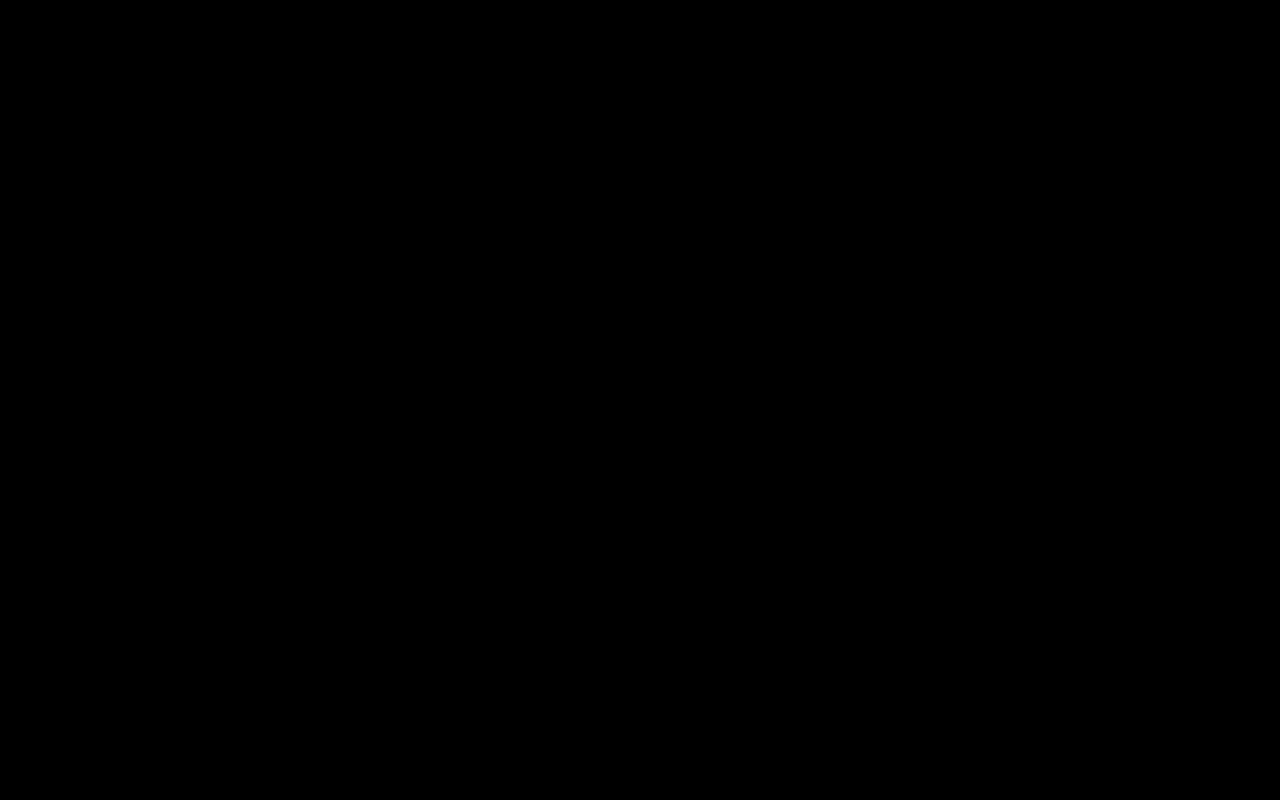
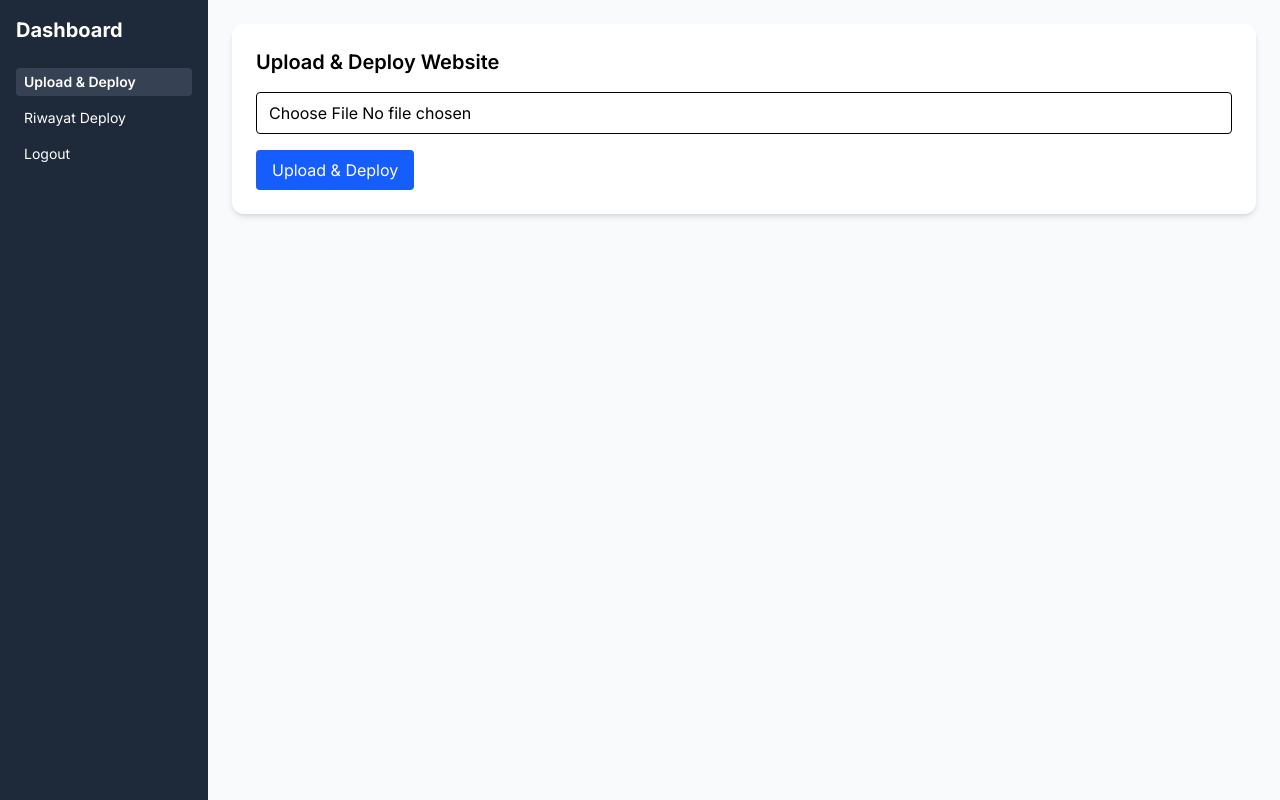
Before and after one commit to FATHURRAHMANARRIZKY/panel-hosting-frontend, a Next.js app: page / in a window 1280 px wide. Built offline with nearby package versions, Linux system fonts and the light colour scheme.

Commit message:
update security

```diff
--- /dev/null
+++ b/app/api/auth/logout/logout.ts
@@ -0,0 +1,17 @@
+export async function logout() {
+  try {
+    const res = await fetch("http://localhost:8080/auth/logout", {
+      method: "POST",
+      credentials: "include",
+    });
+
+    if (res.ok) {
+      // Hapus data lokal jika ada, misalnya auth context, localStorage, dll
+      window.location.href = "/login"; // Arahkan ke halaman login
+    } else {
+      console.error("Gagal logout");
+    }
+  } catch (err) {
+    console.error("Error saat logout:", err);
+  }
+}
--- a/app/dashboard/page.tsx
+++ /dev/null
@@ -1,47 +0,0 @@
-"use client"
-
-import { useState } from "react"
-import UploadForm from "./components/UploadForm"
-import DeployLogs from "./components/DeployLogs"
-import Link from "next/link"
-
-export default function DashboardPage() {
-  const [activePage, setActivePage] = useState<"upload" | "logs">("upload")
-
-  return (
-    <div className="flex h-screen">
-      {/* Sidebar */}
-      <div className="w-52 bg-gray-800 text-white p-4 space-y-4">
-        <h1 className="text-xl font-bold mb-6">Dashboard</h1>
-        <ul className="space-y-2 text-sm">
-          <li>
-            <button
-              onClick={() => setActivePage("upload")}
-              className={`block w-full text-left px-2 py-1 rounded ${
-                activePage === "upload" ? "bg-gray-700 font-semibold" : ""
-              }`}
-            >
-              Upload & Deploy
-            </button>
-          </li>
-          <li>
-            <button
-              onClick={() => setActivePage("logs")}
-              className={`block w-full text-left px-2 py-1 rounded ${
-                activePage === "logs" ? "bg-gray-700 font-semibold" : ""
-              }`}
-            >
-              Riwayat Deploy
-            </button>
-          </li>
-        </ul>
-      </div>
-
-      {/* Konten */}
-      <div className="flex-1 p-6 overflow-y-auto bg-gray-50">
-        {activePage === "upload" && <UploadForm />}
-        {activePage === "logs" && <DeployLogs />}
-      </div>
-    </div>
-  )
-}
--- a/app/login/page.tsx
+++ b/app/login/page.tsx
@@ -19,7 +19,7 @@ export default function LoginPage() {
 
     if (res.ok) {
       toast.success('Login sukses')
-      router.push('/dashboard')
+      router.push('/')
     } else {
       toast.error('Login gagal')
     }
--- a/app/page.tsx
+++ b/app/page.tsx
@@ -1,5 +1,55 @@
+"use client";
+
+import { useState } from "react";
+import UploadForm from "@/components/UploadForm";
+import DeployLogs from "@/components/DeployLogs";
+import { logout } from "./api/auth/logout/logout";
+
 export default function Home() {
+  const [activePage, setActivePage] = useState<"upload" | "logs">("upload");
+
   return (
-    <></>
+    <div className="flex h-screen">
+      {/* Sidebar */}
+      <div className="w-52 bg-gray-800 text-white p-4 space-y-4">
+        <h1 className="text-xl font-bold mb-6">Dashboard</h1>
+        <ul className="space-y-2 text-sm">
+          <li>
+            <button
+              onClick={() => setActivePage("upload")}
+              className={`block w-full text-left px-2 py-1 rounded ${
+                activePage === "upload" ? "bg-gray-700 font-semibold" : ""
+              }`}
+            >
+              Upload & Deploy
+            </button>
+          </li>
+          <li>
+            <button
+              onClick={() => setActivePage("logs")}
+              className={`block w-full text-left px-2 py-1 rounded ${
+                activePage === "logs" ? "bg-gray-700 font-semibold" : ""
+              }`}
+            >
+              Riwayat Deploy
+            </button>
+          </li>
+          <li>
+            <button
+              onClick={logout}
+              className="block w-full text-left px-2 py-1 rounded hover:bg-gray-700"
+            >
+              Logout
+            </button>
+          </li>
+        </ul>
+      </div>
+
+      {/* Konten */}
+      <div className="flex-1 p-6 overflow-y-auto bg-gray-50">
+        {activePage === "upload" && <UploadForm />}
+        {activePage === "logs" && <DeployLogs />}
+      </div>
+    </div>
   );
 }
```
Also changed, not shown: app/api/auth/logout/routes.ts (deleted), app/dashboard/components/SideBar.tsx (deleted), components/DeployLogs.tsx (renamed from app/dashboard/components/DeployLogs.tsx), components/UploadForm.tsx (renamed from app/dashboard/components/UploadForm.tsx).
